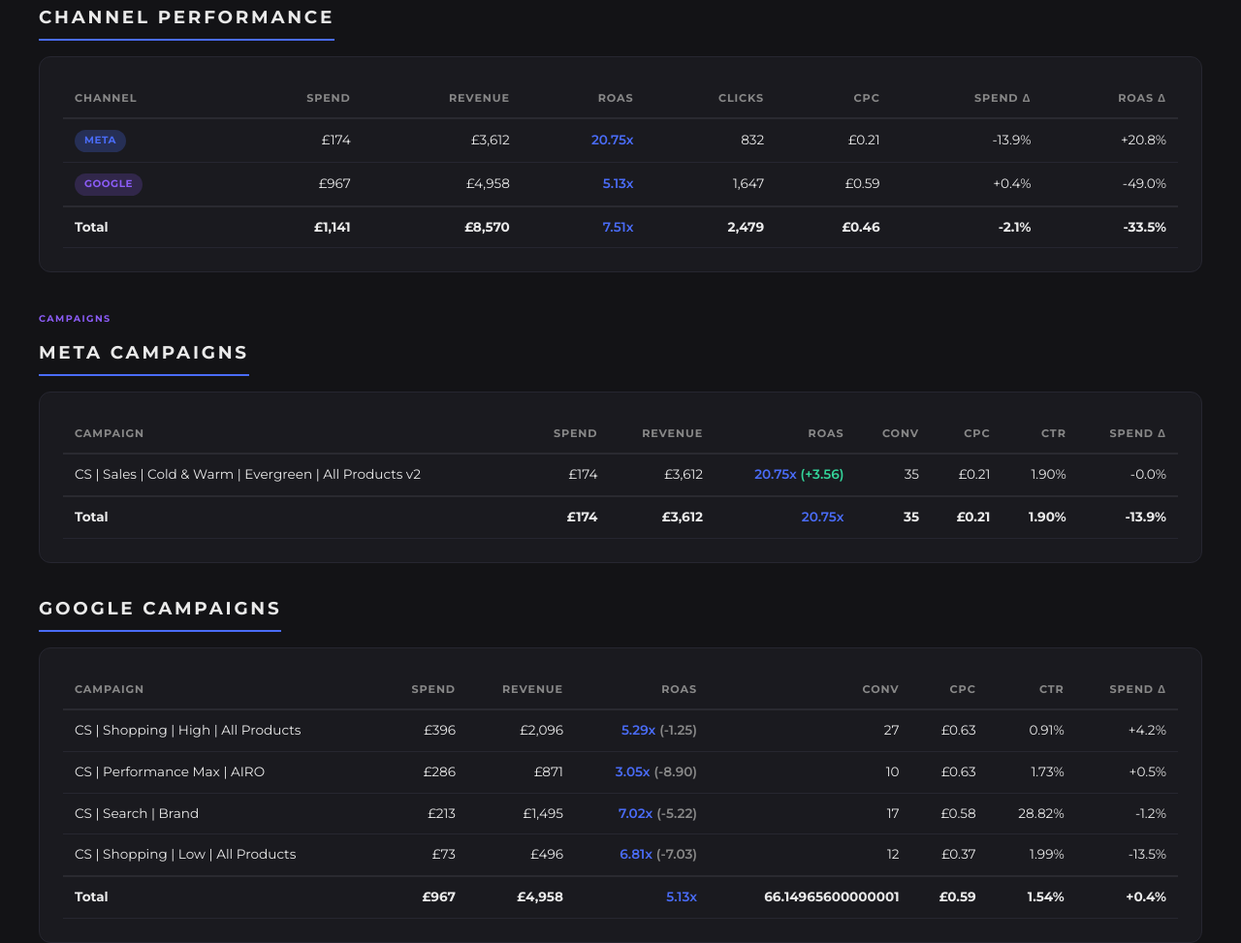
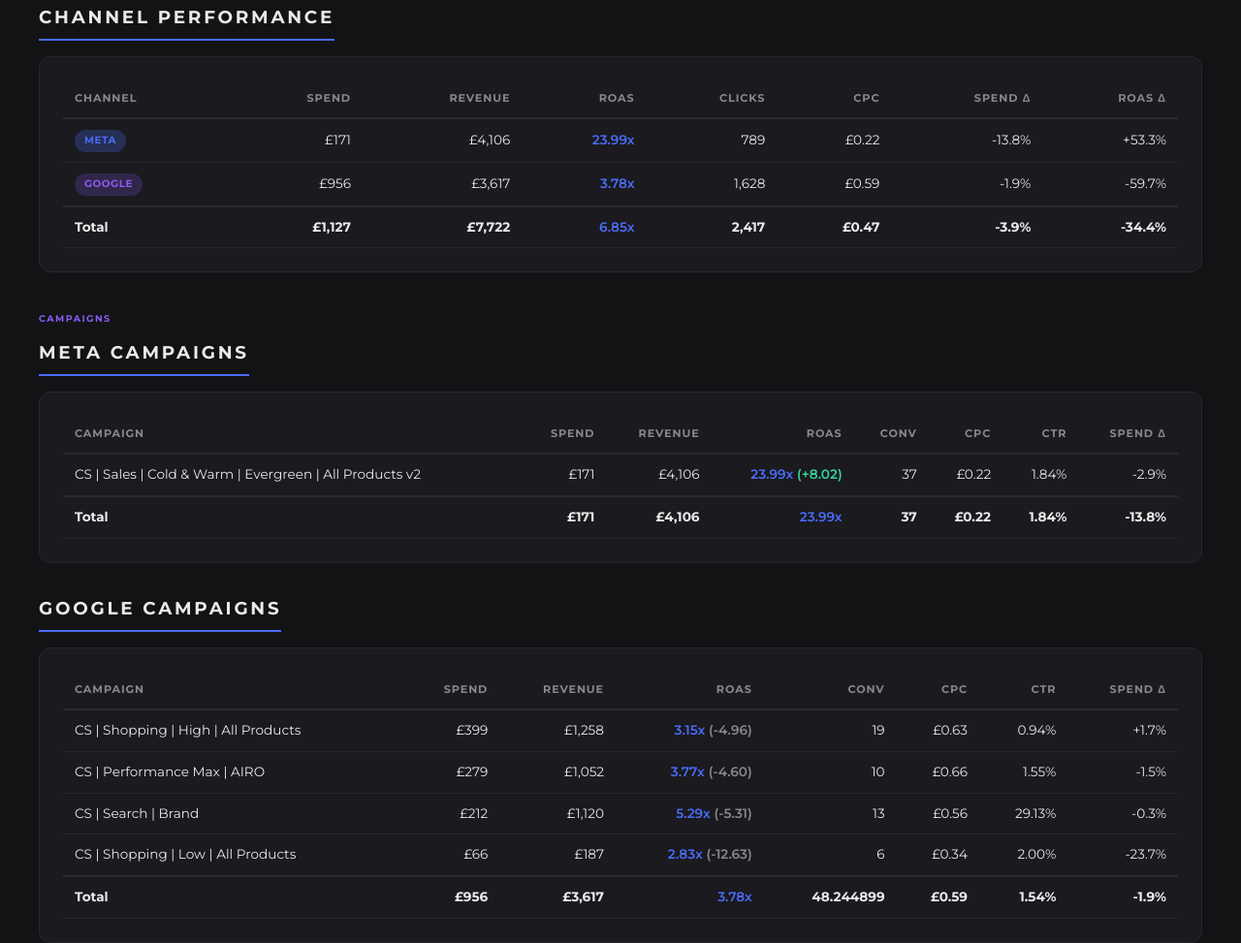
Before and after one commit to Nova-Commerce-Collective/hornit-reports, a plain HTML site: page hornit-weekly-2026-03-15.html in a window 1280 px wide. Shown: the part 1013-1986 px from the top of the page at 97% size. Drawn offline with Linux system fonts and the light colour scheme.

Commit message:
Weekly report 9 Mar - 15 Mar 2026
Co-Authored-By: Claude Opus 4.6 <noreply@anthropic.com>

```diff
--- a/hornit-weekly-2026-03-14.html
+++ b/hornit-weekly-2026-03-15.html
@@ -3,7 +3,7 @@
 <head>
   <meta charset="UTF-8">
   <meta name="viewport" content="width=device-width, initial-scale=1.0">
-  <title>Hornit - Weekly Report - 2026-03-14</title>
+  <title>Hornit - Weekly Report - 2026-03-15</title>
   <style>
   @import url('https://fonts.googleapis.com/css2?family=Montserrat:wght@400;500;600;700;800&display=swap');
 
@@ -253,11 +253,11 @@
   <div class="report-meta">
     <div style="font-weight:600; color:var(--text-primary);">Weekly Performance Report</div>
     <div>Hornit</div>
-    <div>8 Mar 2026 - 14 Mar 2026</div>
+    <div>9 Mar 2026 - 15 Mar 2026</div>
   </div>
 </div>
 
-<p class="section-desc" style="margin-bottom:8px;">8 Mar 2026 - 14 Mar 2026 vs 1 Mar 2026 - 7 Mar 2026</p>
+<p class="section-desc" style="margin-bottom:8px;">9 Mar 2026 - 15 Mar 2026 vs 2 Mar 2026 - 8 Mar 2026</p>
 
 
 <!-- ════════════════════════════════════════════════ -->
@@ -271,8 +271,8 @@
 <div class="kpi-row">
   <div class="kpi-box">
     <div class="kpi-label">Total Spend</div>
-    <div class="kpi-value">£1,141</div>
-    <div class="kpi-delta negative">-15.7% vs forecast</div>
+    <div class="kpi-value">£1,127</div>
+    <div class="kpi-delta negative">-16.8% vs forecast</div>
     <div style="font-size:0.65rem; color:var(--text-muted); margin-top:2px;">Target: £1,354</div>
   </div>
   <div class="kpi-box">
@@ -293,8 +293,8 @@
   </div>
   <div class="kpi-box">
     <div class="kpi-label">Blended ROAS</div>
-    <div class="kpi-value">11.38x</div>
-    <div class="kpi-delta negative">-29.8% vs prev</div>
+    <div class="kpi-value">11.52x</div>
+    <div class="kpi-delta negative">-28.5% vs prev</div>
     <div style="font-size:0.65rem; color:var(--text-muted); margin-top:2px;">Target: 9.09x</div>
   </div>
 </div>
@@ -347,33 +347,33 @@
     <tbody>
       <tr>
     <td><span class="badge badge-blue">Meta</span></td>
-    <td class="text-right">£174</td>
-    <td class="text-right">£3,612</td>
-    <td class="text-right val-blue">20.75x</td>
-    <td class="text-right">832</td>
-    <td class="text-right">£0.21</td>
-    <td class="text-right"><span class="negative">-13.9%</span></td>
-    <td class="text-right"><span class="positive">+20.8%</span></td>
+    <td class="text-right">£171</td>
+    <td class="text-right">£4,106</td>
+    <td class="text-right val-blue">23.99x</td>
+    <td class="text-right">789</td>
+    <td class="text-right">£0.22</td>
+    <td class="text-right"><span class="negative">-13.8%</span></td>
+    <td class="text-right"><span class="positive">+53.3%</span></td>
   </tr>
       <tr>
     <td><span class="badge badge-violet">Google</span></td>
-    <td class="text-right">£967</td>
-    <td class="text-right">£4,958</td>
-    <td class="text-right val-blue">5.13x</td>
-    <td class="text-right">1,647</td>
+    <td class="text-right">£956</td>
+    <td class="text-right">£3,617</td>
+    <td class="text-right val-blue">3.78x</td>
+    <td class="text-right">1,628</td>
     <td class="text-right">£0.59</td>
-    <td class="text-right"><span class="positive">+0.4%</span></td>
-    <td class="text-right"><span class="negative">-49.0%</span></td>
+    <td class="text-right"><span class="negative">-1.9%</span></td>
+    <td class="text-right"><span class="negative">-59.7%</span></td>
   </tr>
       <tr style="font-weight:700; border-top:2px solid var(--divider);">
         <td>Total</td>
-        <td class="text-right">£1,141</td>
-        <td class="text-right">£8,570</td>
-        <td class="text-right val-blue">7.51x</td>
-        <td class="text-right">2,479</td>
-        <td class="text-right">£0.46</td>
-        <td class="text-right"><span class="negative">-2.1%</span></td>
-        <td class="text-right"><span class="negative">-33.5%</span></td>
+        <td class="text-right">£1,127</td>
+        <td class="text-right">£7,722</td>
+        <td class="text-right val-blue">6.85x</td>
+        <td class="text-right">2,417</td>
+        <td class="text-right">£0.47</td>
+        <td class="text-right"><span class="negative">-3.9%</span></td>
+        <td class="text-right"><span class="negative">-34.4%</span></td>
       </tr>
     </tbody>
   </table>
@@ -387,22 +387,22 @@
     <thead><tr><th>Campaign</th><th class="text-right">Spend</th><th class="text-right">Revenue</th><th class="text-right">ROAS</th><th class="text-right">Conv</th><th class="text-right">CPC</th><th class="text-right">CTR</th><th class="text-right">Spend &Delta;</th></tr></thead>
     <tbody><tr>
       <td>CS | Sales | Cold & Warm | Evergreen | All Products v2</td>
-      <td class="text-right">£174</td>
-      <td class="text-right">£3,612</td>
-      <td class="text-right val-blue">20.75x <span class="val-green">(+3.56)</span></td>
-      <td class="text-right">35</td>
-      <td class="text-right">£0.21</td>
-      <td class="text-right">1.90%</td>
-      <td class="text-right"><span class="negative">-0.0%</span></td>
+      <td class="text-right">£171</td>
+      <td class="text-right">£4,106</td>
+      <td class="text-right val-blue">23.99x <span class="val-green">(+8.02)</span></td>
+      <td class="text-right">37</td>
+      <td class="text-right">£0.22</td>
+      <td class="text-right">1.84%</td>
+      <td class="text-right"><span class="negative">-2.9%</span></td>
     </tr><tr style="font-weight:700; border-top:2px solid var(--divider);">
     <td>Total</td>
-    <td class="text-right">£174</td>
-    <td class="text-right">£3,612</td>
-    <td class="text-right val-blue">20.75x</td>
-    <td class="text-right">35</td>
-    <td class="text-right">£0.21</td>
-    <td class="text-right">1.90%</td>
-    <td class="text-right"><span class="negative">-13.9%</span></td>
+    <td class="text-right">£171</td>
+    <td class="text-right">£4,106</td>
+    <td class="text-right val-blue">23.99x</td>
+    <td class="text-right">37</td>
+    <td class="text-right">£0.22</td>
+    <td class="text-right">1.84%</td>
+    <td class="text-right"><span class="negative">-13.8%</span></td>
   </tr></tbody>
   </table>
 </div>
@@ -414,49 +414,49 @@
     <thead><tr><th>Campaign</th><th class="text-right">Spend</th><th class="text-right">Revenue</th><th class="text-right">ROAS</th><th class="text-right">Conv</th><th class="text-right">CPC</th><th class="text-right">CTR</th><th class="text-right">Spend &Delta;</th></tr></thead>
     <tbody><tr>
       <td>CS | Shopping | High | All Products</td>
-      <td class="text-right">£396</td>
-      <td class="text-right">£2,096</td>
-      <td class="text-right val-blue">5.29x <span class="val-muted">(-1.25)</span></td>
-      <td class="text-right">27</td>
+      <td class="text-right">£399</td>
+      <td class="text-right">£1,258</td>
+      <td class="text-right val-blue">3.15x <span class="val-muted">(-4.96)</span></td>
+      <td class="text-right">19</td>
       <td class="text-right">£0.63</td>
-      <td class="text-right">0.91%</td>
-      <td class="text-right"><span class="positive">+4.2%</span></td>
+      <td class="text-right">0.94%</td>
+      <td class="text-right"><span class="positive">+1.7%</span></td>
     </tr><tr>
       <td>CS | Performance Max | AIRO</td>
-      <td class="text-right">£286</td>
-      <td class="text-right">£871</td>
-      <td class="text-right val-blue">3.05x <span class="val-muted">(-8.90)</span></td>
+      <td class="text-right">£279</td>
+      <td class="text-right">£1,052</td>
+      <td class="text-right val-blue">3.77x <span class="val-muted">(-4.60)</span></td>
       <td class="text-right">10</td>
-      <td class="text-right">£0.63</td>
-      <td class="text-right">1.73%</td>
-      <td class="text-right"><span class="positive">+0.5%</span></td>
+      <td class="text-right">£0.66</td>
+      <td class="text-right">1.55%</td>
+      <td class="text-right"><span class="negative">-1.5%</span></td>
     </tr><tr>
       <td>CS | Search | Brand</td>
-      <td class="text-right">£213</td>
-      <td class="text-right">£1,495</td>
-      <td class="text-right val-blue">7.02x <span class="val-muted">(-5.22)</span></td>
-      <td class="text-right">17</td>
-      <td class="text-right">£0.58</td>
-      <td class="text-right">28.82%</td>
-      <td class="text-right"><span class="negative">-1.2%</span></td>
+      <td class="text-right">£212</td>
+      <td class="text-right">£1,120</td>
+      <td class="text-right val-blue">5.29x <span class="val-muted">(-5.31)</span></td>
+      <td class="text-right">13</td>
+      <td class="text-right">£0.56</td>
+      <td class="text-right">29.13%</td>
+      <td class="text-right"><span class="negative">-0.3%</span></td>
     </tr><tr>
       <td>CS | Shopping | Low | All Products</td>
-      <td class="text-right">£73</td>
-      <td class="text-right">£496</td>
-      <td class="text-right val-blue">6.81x <span class="val-muted">(-7.03)</span></td>
-      <td class="text-right">12</td>
-      <td class="text-right">£0.37</td>
-      <td class="text-right">1.99%</td>
-      <td class="text-right"><span class="negative">-13.5%</span></td>
+      <td class="text-right">£66</td>
+      <td class="text-right">£187</td>
+      <td class="text-right val-blue">2.83x <span class="val-muted">(-12.63)</span></td>
+      <td class="text-right">6</td>
+      <td class="text-right">£0.34</td>
+      <td class="text-right">2.00%</td>
+      <td class="text-right"><span class="negative">-23.7%</span></td>
     </tr><tr style="font-weight:700; border-top:2px solid var(--divider);">
     <td>Total</td>
-    <td class="text-right">£967</td>
-    <td class="text-right">£4,958</td>
-    <td class="text-right val-blue">5.13x</td>
-    <td class="text-right">66.14965600000001</td>
+    <td class="text-right">£956</td>
+    <td class="text-right">£3,617</td>
+    <td class="text-right val-blue">3.78x</td>
+    <td class="text-right">48.244899</td>
     <td class="text-right">£0.59</td>
     <td class="text-right">1.54%</td>
-    <td class="text-right"><span class="positive">+0.4%</span></td>
+    <td class="text-right"><span class="negative">-1.9%</span></td>
   </tr></tbody>
   </table>
 </div>
@@ -475,24 +475,24 @@
 <div class="kpi-row">
   <div class="kpi-box">
     <div class="kpi-label">Spend</div>
-    <div class="kpi-value">$52</div>
-    <div class="kpi-delta positive">+90.1% vs forecast</div>
+    <div class="kpi-value">$51</div>
+    <div class="kpi-delta positive">+89.8% vs forecast</div>
     <div style="font-size:0.65rem; color:var(--text-muted); margin-top:2px;">Target: $27</div>
   </div>
   <div class="kpi-box">
     <div class="kpi-label">Revenue</div>
-    <div class="kpi-value">$232</div>
-    <div class="kpi-delta positive">+22.4% vs prev</div>
+    <div class="kpi-value">$168</div>
+    <div class="kpi-delta negative">-37.2% vs prev</div>
   </div>
   <div class="kpi-box">
     <div class="kpi-label">ROAS</div>
-    <div class="kpi-value">4.50x</div>
-    <div class="kpi-delta positive">+11.3% vs prev</div>
+    <div class="kpi-value">3.27x</div>
+    <div class="kpi-delta negative">-41.9% vs prev</div>
   </div>
   <div class="kpi-box">
     <div class="kpi-label">Conversions</div>
     <div class="kpi-value">4</div>
-    <div class="kpi-delta positive">+100.0% vs prev</div>
+    <div class="kpi-delta positive">+61.0% vs prev</div>
   </div>
 </div>
 
@@ -503,22 +503,22 @@
     <thead><tr><th>Campaign</th><th class="text-right">Spend</th><th class="text-right">Revenue</th><th class="text-right">ROAS</th><th class="text-right">Conv</th><th class="text-right">CPC</th><th class="text-right">CTR</th><th class="text-right">Spend &Delta;</th></tr></thead>
     <tbody><tr>
       <td>CS | Performance Max | CLUG</td>
-      <td class="text-right">$52</td>
-      <td class="text-right">$232</td>
-      <td class="text-right val-blue">4.50x <span class="val-green">(+0.46)</span></td>
+      <td class="text-right">$51</td>
+      <td class="text-right">$168</td>
+      <td class="text-right val-blue">3.27x <span class="val-muted">(-2.36)</span></td>
       <td class="text-right">4</td>
-      <td class="text-right">$0.36</td>
-      <td class="text-right">1.06%</td>
-      <td class="text-right"><span class="positive">+10.0%</span></td>
+      <td class="text-right">$0.34</td>
+      <td class="text-right">1.11%</td>
+      <td class="text-right"><span class="positive">+8.0%</span></td>
     </tr><tr style="font-weight:700; border-top:2px solid var(--divider);">
     <td>Total</td>
-    <td class="text-right">$52</td>
-    <td class="text-right">$232</td>
-    <td class="text-right val-blue">4.50x</td>
-    <td class="text-right">4</td>
-    <td class="text-right">$0.36</td>
-    <td class="text-right">1.06%</td>
-    <td class="text-right"><span class="positive">+10.0%</span></td>
+    <td class="text-right">$51</td>
+    <td class="text-right">$168</td>
+    <td class="text-right val-blue">3.27x</td>
+    <td class="text-right">4.317768</td>
+    <td class="text-right">$0.34</td>
+    <td class="text-right">1.11%</td>
+    <td class="text-right"><span class="positive">+8.0%</span></td>
   </tr></tbody>
   </table>
 </div>
@@ -537,8 +537,8 @@
 <div class="kpi-row">
   <div class="kpi-box">
     <div class="kpi-label">Spend</div>
-    <div class="kpi-value">£24</div>
-    <div class="kpi-delta negative">-74.2% vs forecast</div>
+    <div class="kpi-value">£7</div>
+    <div class="kpi-delta negative">-92.5% vs forecast</div>
     <div style="font-size:0.65rem; color:var(--text-muted); margin-top:2px;">Target: £91</div>
   </div>
   <div class="kpi-box">
@@ -560,22 +560,22 @@
     <thead><tr><th>Campaign</th><th class="text-right">Spend</th><th class="text-right">Revenue</th><th class="text-right">ROAS</th><th class="text-right">Conv</th><th class="text-right">CPC</th><th class="text-right">CTR</th><th class="text-right">Spend &Delta;</th></tr></thead>
     <tbody><tr>
       <td>CS | Shopping | Pedal Bikes</td>
-      <td class="text-right">£24</td>
+      <td class="text-right">£7</td>
       <td class="text-right">£0</td>
       <td class="text-right val-blue">0.00x <span class="val-green">(+0.00)</span></td>
       <td class="text-right">0</td>
-      <td class="text-right">£0.87</td>
-      <td class="text-right">0.62%</td>
-      <td class="text-right"><span class="negative">-79.3%</span></td>
+      <td class="text-right">£0.98</td>
+      <td class="text-right">0.49%</td>
+      <td class="text-right"><span class="negative">-94.0%</span></td>
     </tr><tr style="font-weight:700; border-top:2px solid var(--divider);">
     <td>Total</td>
-    <td class="text-right">£24</td>
+    <td class="text-right">£7</td>
     <td class="text-right">£0</td>
     <td class="text-right val-blue">0.00x</td>
     <td class="text-right">0</td>
-    <td class="text-right">£0.87</td>
-    <td class="text-right">0.62%</td>
-    <td class="text-right"><span class="negative">-79.3%</span></td>
+    <td class="text-right">£0.98</td>
+    <td class="text-right">0.49%</td>
+    <td class="text-right"><span class="negative">-94.0%</span></td>
   </tr></tbody>
   </table>
 </div>
```
Also changed, not shown: index.html (+102 -102 lines).
